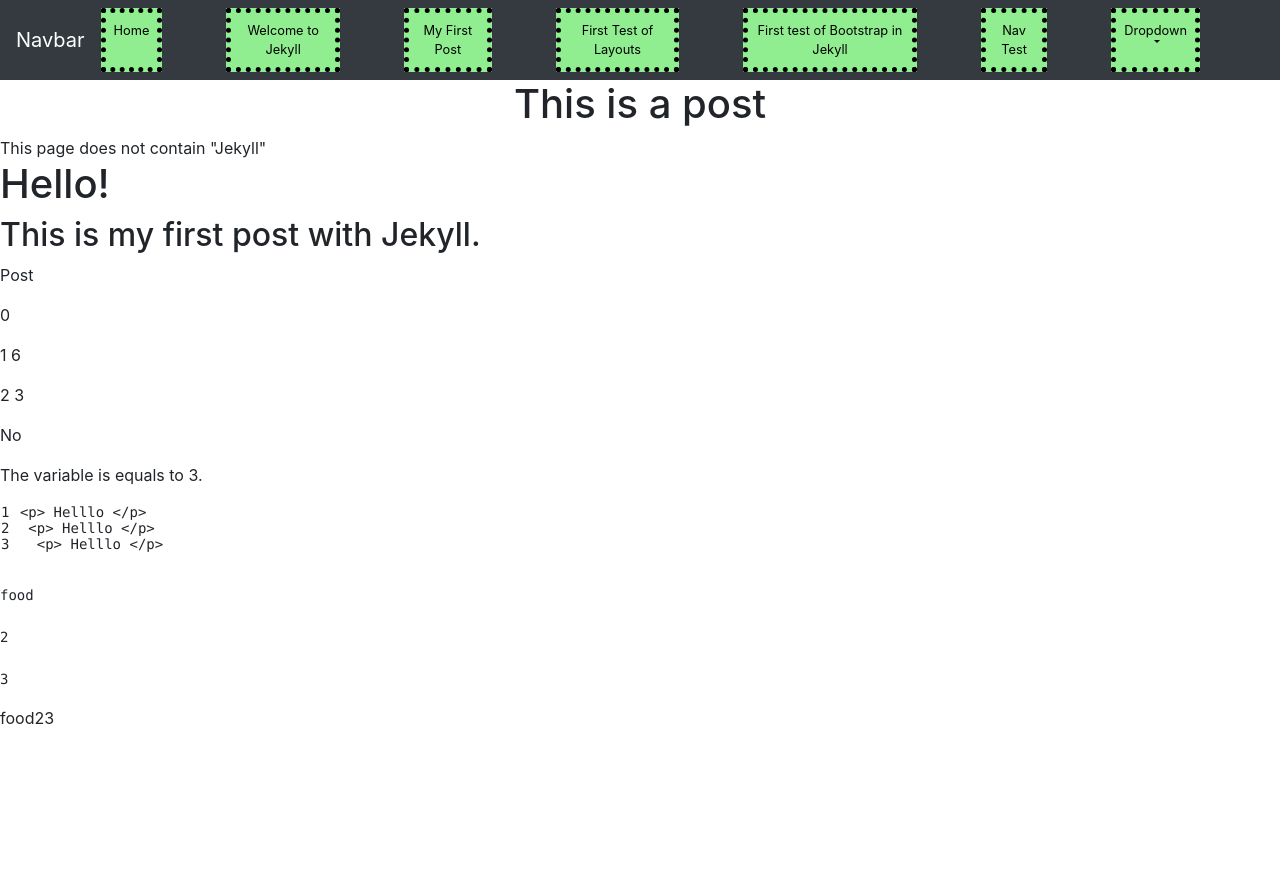
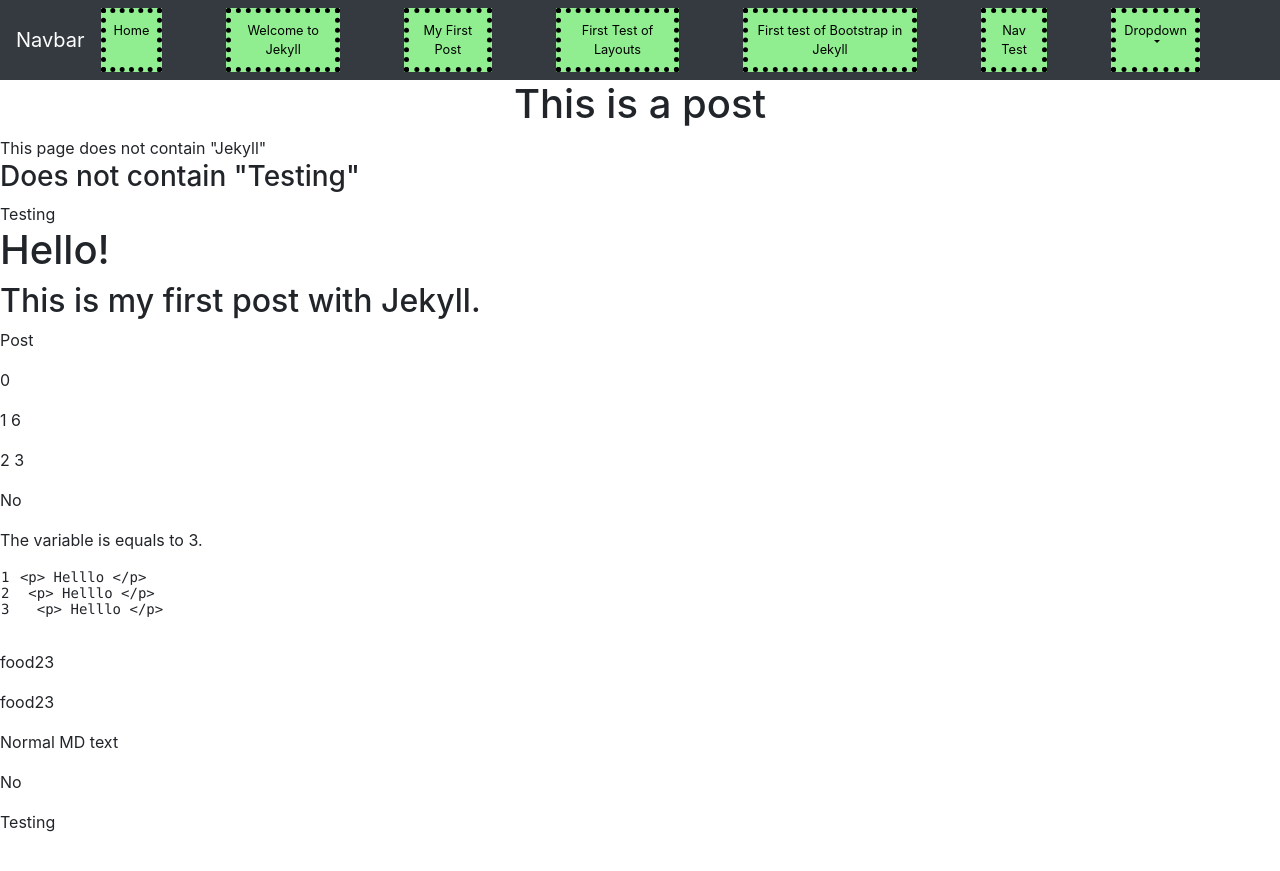
Before and after one commit to williaml4292/SEP-Notes, a Jekyll site: the page built from _posts/2025-02-25-First-post.markdown, in a window 1280 px wide. Shown: the top 871 px of the page. Built offline with Jekyll 4.4.1, drawn with Linux system fonts in a browser that asks for light colours; nearby versions of some CDN libraries.

Commit message:
for loop with if else statement

```diff
--- a/_layouts/post.html
+++ b/_layouts/post.html
@@ -19,5 +19,18 @@ This page does not contain "Jekyll"
 {% if page.categories contains "jekyll" %}
 {{ var_2 }}
 {% endif %}
+
+
+
+{% for categories in page.categories %}
+{% if categories contains "Testing" %}
+{{ categories }}
+{% else %}
+<h3> Does not contain "Testing" </h3>
+{% endif %}
+{% endfor %}
+
+
+
 {{ content }}
 </body>
--- a/_posts/2025-02-24-welcome-to-jekyll.markdown
+++ b/_posts/2025-02-24-welcome-to-jekyll.markdown
@@ -2,7 +2,7 @@
 layout: post
 title:  "Jekyll Summary"
 date:   2025-02-24 14:09:28 -0500
-categories: jekyll update
+categories: jekyll-update
 permalink: /welcome-to-jekyll/
 ---
 {% assign smoothie_flavors = "orange, strawberry, banana" | split: ", " %}
--- a/_posts/2025-02-25-First-post.markdown
+++ b/_posts/2025-02-25-First-post.markdown
@@ -2,7 +2,7 @@
 layout: post
 title:  "My first post!"
 date:   2025-02-24 14:09:28 -0500
-categories: First post
+categories: First-post, Testing
 permalink: /First-Post/
 ---
 # Hello!
@@ -39,10 +39,20 @@ No
 
 {% assign numbers_2 = "food, 2, 3" | split: ", " %}
 
-{% for numbers in numbers_2 %}
+{%- for numbers in numbers_2% -%}
 
-    {{ numbers }}{% unless forloop.last %} {% endunless -%}
-
+    {{ numbers }}{% unless forloop.last %}  {% endunless -%}
 {% endfor %}
 
 {{ numbers_2 }}
+
+Normal MD text
+<br>
+
+{% for categories in page.categories | concat numbers_2 %}
+{% if categories contains "Testing" %}
+{{ categories }}
+{% else %}
+No
+{% endif %}
+{% endfor %}
```
